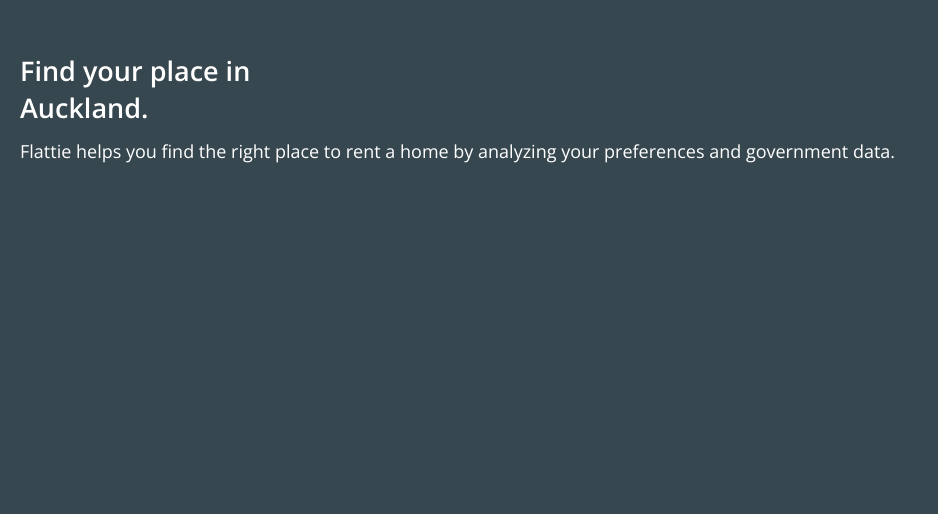
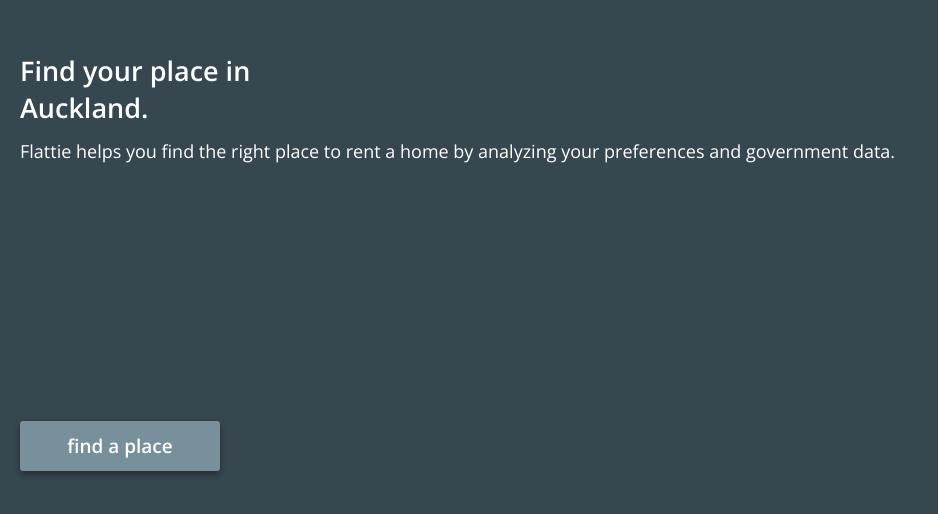
Before and after one commit to WeAreFlat/frontend-assets, a plain HTML site: page screen1.html in a window 1280 px wide. Shown: the part 284-798 px from the top of the page, without its empty margins (0-938 px from the left). Drawn offline with nearby package versions, Linux system fonts and the light colour scheme.

Commit message:
add button

```diff
--- a/screen1.html
+++ b/screen1.html
@@ -35,7 +35,7 @@
             <div class="mainDescription descriptionPosition">Flattie helps you find the right place to rent a home by analyzing your preferences and government data.</div>
 
         </div>
-<!--        <button class="buttonStyle titleButtonPosition dropShadow1">find a place</button>-->
+        <button class="buttonStyle titleButtonPosition dropShadow1">find a place</button>
 
     </div>
 
```
